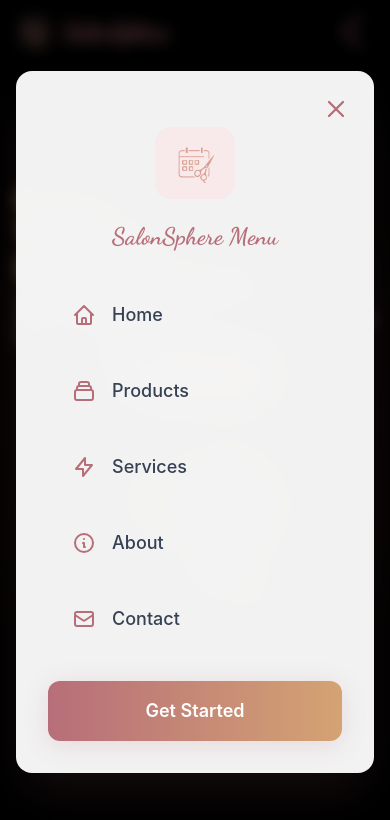
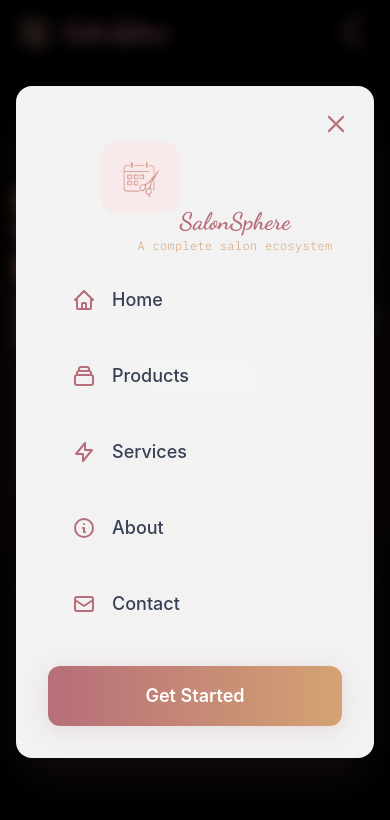
Before and after one commit to satyam-svg/Salon-Software-frontend-, a Next.js app: page / in a window 390 px wide. Both pictures are taken after a click on the button "Toggle menu". Shown: the top 820 px of the page. Built offline with nearby package versions, Linux system fonts and the light colour scheme.

Commit message:
design a home page

```diff
--- a/src/Components/Navbar.tsx
+++ b/src/Components/Navbar.tsx
@@ -11,6 +11,7 @@ const StellarNavbar = () => {
   const pathname = usePathname();
   const [isMenuOpen, setIsMenuOpen] = useState(false);
   const [isScrolled, setIsScrolled] = useState(false);
+  const [isHovered, setIsHovered] = useState(false);
   const roseGold = '#b76e79';
   const lightRoseGold = '#d4a373';
   const dimRoseGold = '#f8e9eb';
@@ -29,7 +30,7 @@ const StellarNavbar = () => {
     { name: 'Contact', path: '/contact', icon: 'M3 8l7.89 5.26a2 2 0 002.22 0L21 8M5 19h14a2 2 0 002-2V7a2 2 0 00-2-2H5a2 2 0 00-2 2v10a2 2 0 002 2z' },
   ];
 
-  // Animation variants remain unchanged
+  // Animation variants
   const navVariants = {
     hidden: { y: -100, opacity: 0 },
     visible: {
@@ -77,7 +78,21 @@ const StellarNavbar = () => {
     }
   };
 
-  // Hamburger icon animation remains unchanged
+  const taglineVariants = {
+    hidden: { opacity: 0, y: -5 },
+    visible: {
+      opacity: 1,
+      y: 0,
+      transition: {
+        type: 'spring',
+        stiffness: 300,
+        damping: 20,
+        delay: 0.1
+      }
+    }
+  };
+
+  // Hamburger icon animation
   const topLine = {
     closed: { rotate: 0, y: 0 },
     open: { rotate: 45, y: 7 },
@@ -98,6 +113,7 @@ const StellarNavbar = () => {
       <style jsx global>{`
         @import url('https://fonts.googleapis.com/css2?family=Dancing+Script:wght@400..700&family=IBM+Plex+Mono:ital,wght@0,100;0,200;0,300;0,400;0,500;0,600;0,700;1,100;1,200;1,300;1,400;1,500;1,600;1,700&display=swap');
       `}</style>
+
       <motion.nav
         initial="hidden"
         animate="visible"
@@ -106,8 +122,14 @@ const StellarNavbar = () => {
       >
         <div className="container mx-auto px-4 sm:px-6 lg:px-8">
           <div className="flex items-center justify-between h-16 lg:h-20">
-          {/* Logo remains unchanged */}
-          <Link href="/" className="flex items-center space-x-3 group">
+            {/* Logo with Tagline */}
+            <Link href="/" passHref>
+              <motion.div
+                className="flex items-center space-x-3 group relative"
+                onHoverStart={() => setIsHovered(true)}
+                onHoverEnd={() => setIsHovered(false)}
+                whileHover="hover"
+              >
                 <motion.img
                   src="/logo.png"
                   alt="Logo"
@@ -115,6 +137,7 @@ const StellarNavbar = () => {
                   whileHover={{ scale: 1.1 }}
                   whileTap={{ scale: 0.95 }}
                 />
+                <div className="flex flex-col relative">
                   <motion.span
                     className="text-2xl font-bold tracking-tight"
                     style={{ color: roseGold, fontFamily: "'Dancing Script', cursive" }}
@@ -123,9 +146,29 @@ const StellarNavbar = () => {
                   >
                     SalonSphere
                   </motion.span>
+
+                  <AnimatePresence>
+                    {isHovered && (
+                      <motion.span
+                        className="absolute top-full left-0 text-1xl font-light tracking-wide whitespace-nowrap"
+                        style={{
+                          color: lightRoseGold,
+                          fontFamily: "'Dancing Script', cursive"
+                        }}
+                        variants={taglineVariants}
+                        initial="hidden"
+                        animate="visible"
+                        exit="hidden"
+                      >
+                        A complete salon ecosystem
+                      </motion.span>
+                    )}
+                  </AnimatePresence>
+                </div>
+              </motion.div>
             </Link>
 
-          {/* Desktop Navigation with active link indicator */}
+            {/* Desktop Navigation */}
             <div className="hidden lg:flex items-center space-x-8">
               {navLinks.map((link) => (
                 <motion.div key={link.name} variants={linkVariants}>
@@ -163,7 +206,7 @@ const StellarNavbar = () => {
               </motion.button>
             </div>
 
-          {/* Mobile Menu Button remains unchanged */}
+            {/* Mobile Menu Button */}
             <motion.button
               onClick={() => setIsMenuOpen(!isMenuOpen)}
               className="lg:hidden p-2 rounded-lg focus:outline-none"
@@ -193,7 +236,7 @@ const StellarNavbar = () => {
             </motion.button>
           </div>
 
-        {/* Mobile Menu remains unchanged */}
+          {/* Mobile Menu */}
           <AnimatePresence>
             {isMenuOpen && (
               <>
@@ -242,7 +285,24 @@ const StellarNavbar = () => {
                             priority
                           />
                         </div>
-                      <h3 className="text-2xl font-bold" style={{ color: roseGold,fontFamily: "'Dancing Script', cursive" }}>SalonSphere Menu</h3>
+                        <div className="relative inline-block">
+                          <h3 className="text-2xl font-bold"
+                              style={{ color: roseGold, fontFamily: "'Dancing Script', cursive" }}>
+                            SalonSphere
+                          </h3>
+                          <motion.span
+                            className="absolute top-full left-1/2 -translate-x-1/2 text-xs font-light tracking-wide whitespace-nowrap"
+                            style={{
+                              color: lightRoseGold,
+                              fontFamily: "'IBM Plex Mono', monospace"
+                            }}
+                            initial={{ opacity: 0, y: -5 }}
+                            animate={{ opacity: 1, y: 0 }}
+                            transition={{ duration: 0.3, delay: 0.2 }}
+                          >
+                            A complete salon ecosystem
+                          </motion.span>
+                        </div>
                       </motion.div>
 
                       <div className="flex flex-col space-y-4">
```
Lines whose indentation alone changed are shown as unchanged.
